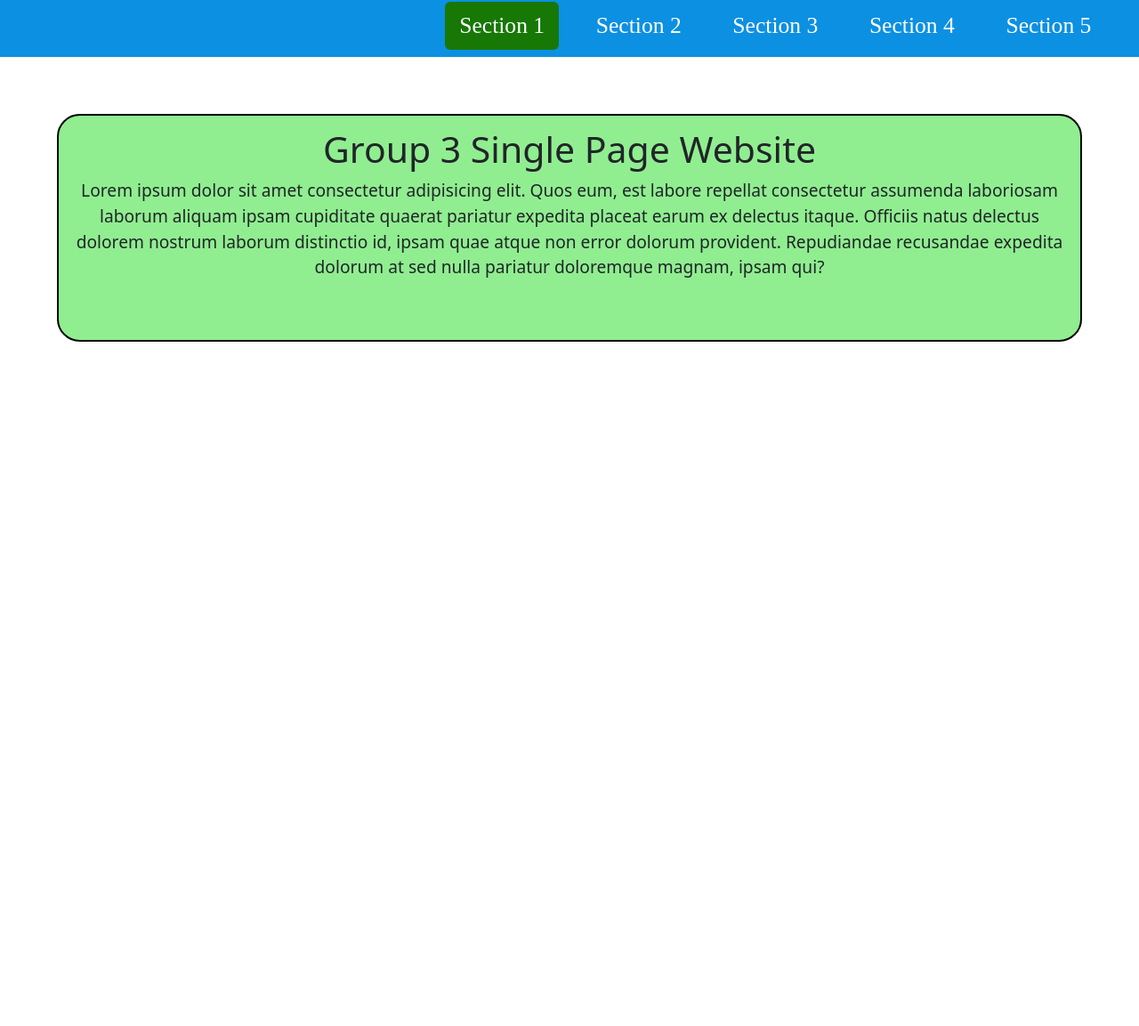
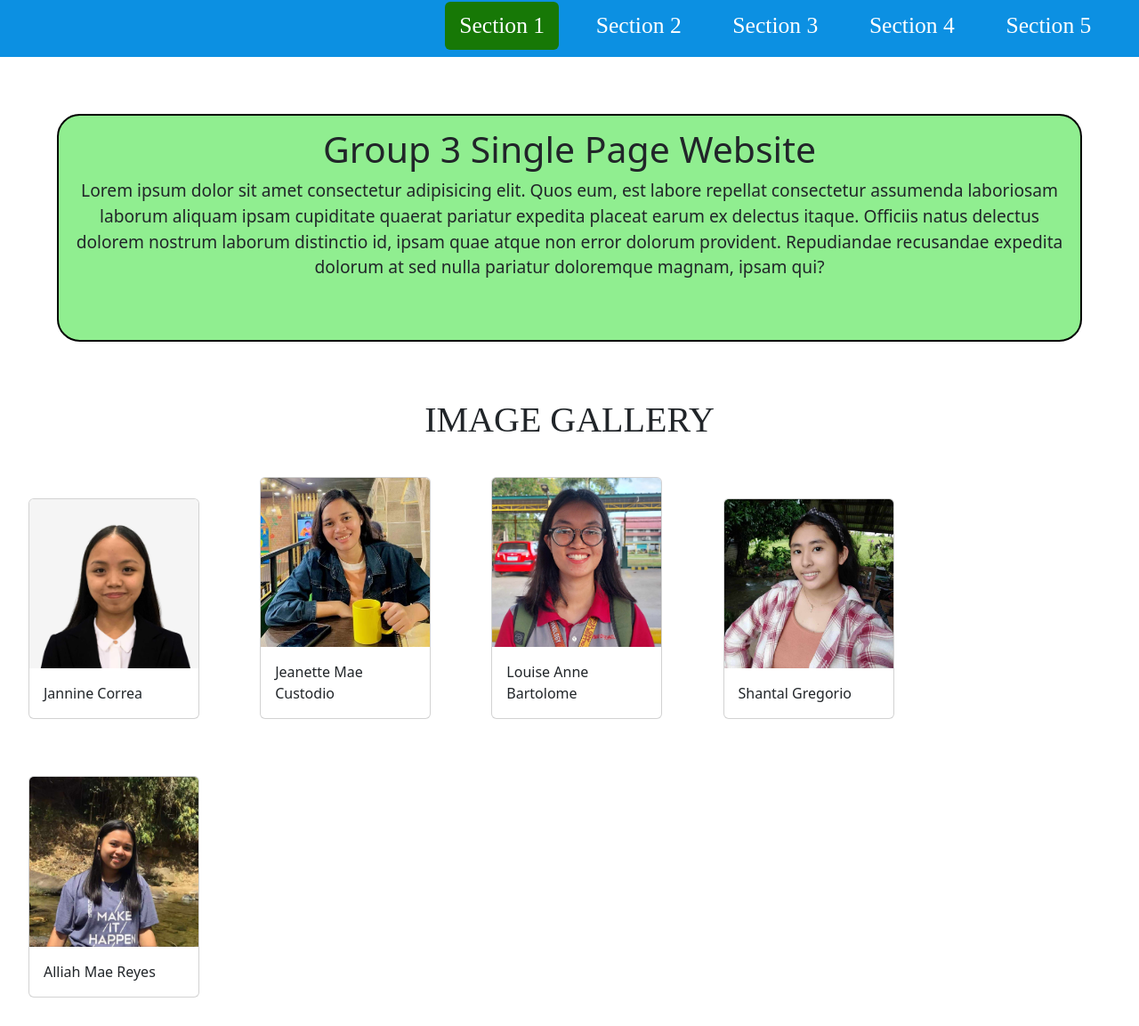
Before and after one commit to jinet-custodio/GRP3, a plain HTML site: page index.html in a window 1280 px wide. Shown: the whole page at 89% size. Before the commit the page ends 800 px from the top, so only its background shows below. Drawn offline with nearby package versions, Linux system fonts and the light colour scheme; a web font is replaced by a local one.

Commit message:
git commit (#3)
Co-authored-by: Autumn <164040217+autumnstassi@users.noreply.github.com>
Co-authored-by: Jeanette Custodio <164210135+jinet-custodio@users.noreply.github.com>

```diff
--- a/index.css
+++ b/index.css
@@ -32,6 +32,27 @@
   color: white;
   font-family: "Bebas Neue";
 }
+
+
+/* section3 */
+
+#member-image{
+  display: flex;
+}
+.title-section3{
+  font-family: "Wendy One";
+  font-weight: 400;
+  font-style: normal;
+  text-align: center;
+  margin-top: 2rem;
+}
+
+.card{
+  display: inline-block;
+  margin: 2rem;
+}
+/* section3 */
+
 /* Section 1 CSS */
 .box {
     width: 90%;
--- a/index.html
+++ b/index.html
@@ -6,6 +6,9 @@
     <title>Document</title>
     <link href="https://cdn.jsdelivr.net/npm/bootstrap@5.2.0-beta1/dist/css/bootstrap.min.css" rel="stylesheet">
     <script src="https://cdn.jsdelivr.net/npm/bootstrap@5.2.0-beta1/dist/js/bootstrap.bundle.min.js"></script>
+    <style>
+        @import url('https://fonts.googleapis.com/css2?family=Wendy+One&display=swap');
+        </style>
     <link rel="stylesheet" href="index.css">
 
 </head>
@@ -52,7 +55,45 @@
             </div>
         </div>
 
+        <div id="section3">
+            <h1 class="title-section3">IMAGE GALLERY</h1>
+            <div class="member-image">
+                <div class="card" style="width: 12rem;">
+                    <img src="jannine.jpg" class="card-img-top" alt="Jannine Photo">
+                    <div class="card-body">
+                      <p class="card-text">Jannine Correa</p>
+                    </div>
+                </div>
 
+                <div class="card" style="width: 12rem;">
+                    <img src="jeanette.jpg" class="card-img-top" alt="Jeanette Photo">
+                    <div class="card-body">
+                      <p class="card-text">Jeanette Mae Custodio</p>
+                    </div>
+                  </div>
+
+                <div class="card" style="width: 12rem;">
+                    <img src="louise anne.jpg" class="card-img-top" alt="Louise Anne Photo">
+                    <div class="card-body">
+                      <p class="card-text">Louise Anne Bartolome</p>
+                    </div>
+                  </div>
+
+                <div class="card" style="width: 12rem;">
+                    <img src="shantal.jpg" class="card-img-top" alt="Shantal Photo">
+                    <div class="card-body">
+                      <p class="card-text">Shantal Gregorio</p>
+                    </div>
+                  </div>
+
+                <div class="card" style="width: 12rem;">
+                    <img src="alliah.jpg" class="card-img-top" alt="Alliah Mae Photo">
+                    <div class="card-body">
+                      <p class="card-text">Alliah Mae Reyes</p>
+                    </div>
+                  </div>
+            </div>
+        </div>
     </div>
 </body>
 </html>
```
Also changed, not shown: alliah.jpg (added), jannine.jpg (added), jeanette.jpg (added), louise anne.jpg (added), shantal.jpg (added).
